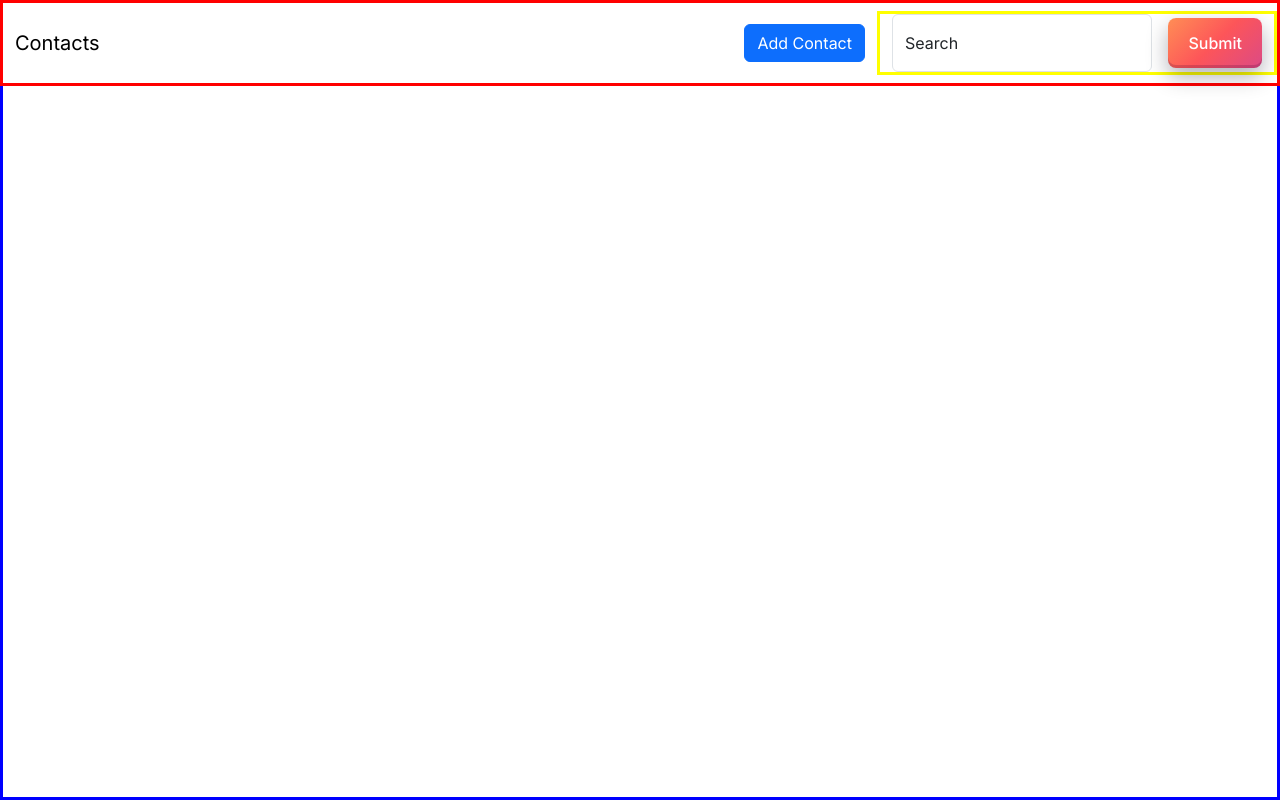
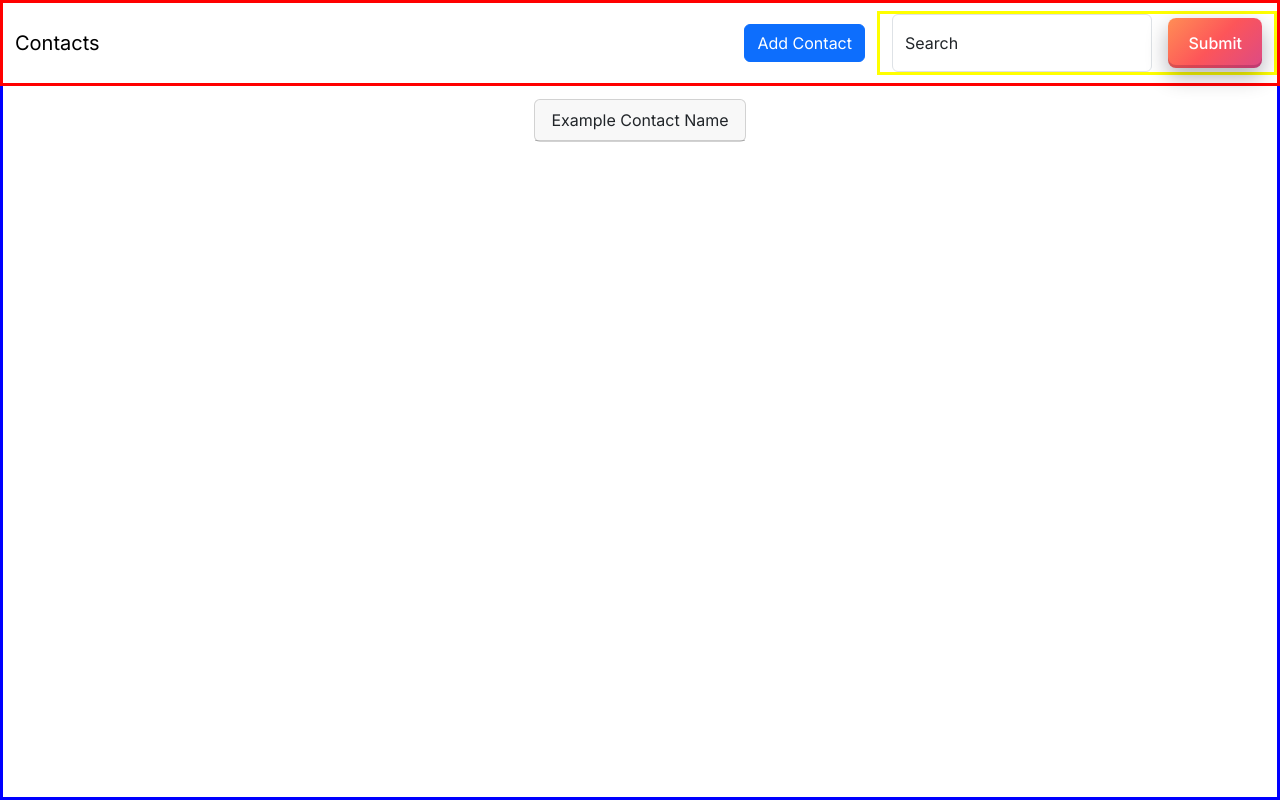
Before and after one commit to BenjaminBrandon/Contacts_app, a Next.js app: page / in a window 1280 px wide. Built offline with nearby package versions, Linux system fonts and the light colour scheme.

Commit message:
contact card layout

```diff
--- a/src/app/Contacts/Contacts.tsx
+++ b/src/app/Contacts/Contacts.tsx
@@ -1,6 +1,7 @@
 'use client';
 import React, { useState } from 'react';
 import SearchBar from './SearchBar/SearchBar';
+import { Card, CardHeader } from 'react-bootstrap';
 
 const Contacts = () => {
   const [search, setSearch] = useState<string>('');
@@ -14,6 +15,11 @@ const Contacts = () => {
         searchFn={searchFn}
         search={search}
       />
+      <div>
+        <Card>
+          <CardHeader>Example Contact Name</CardHeader>
+        </Card>
+      </div>
     </div>
   );
 };
```
